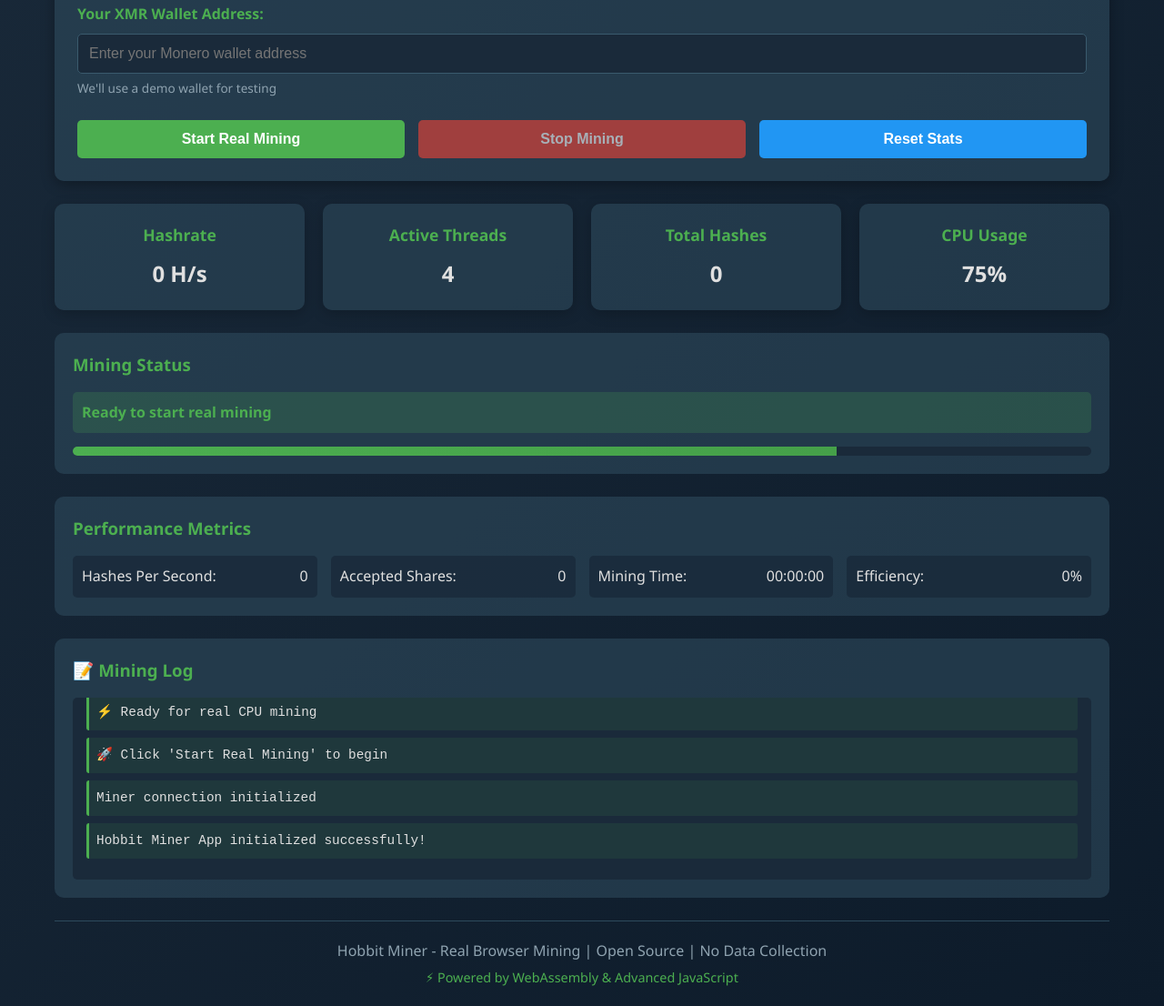
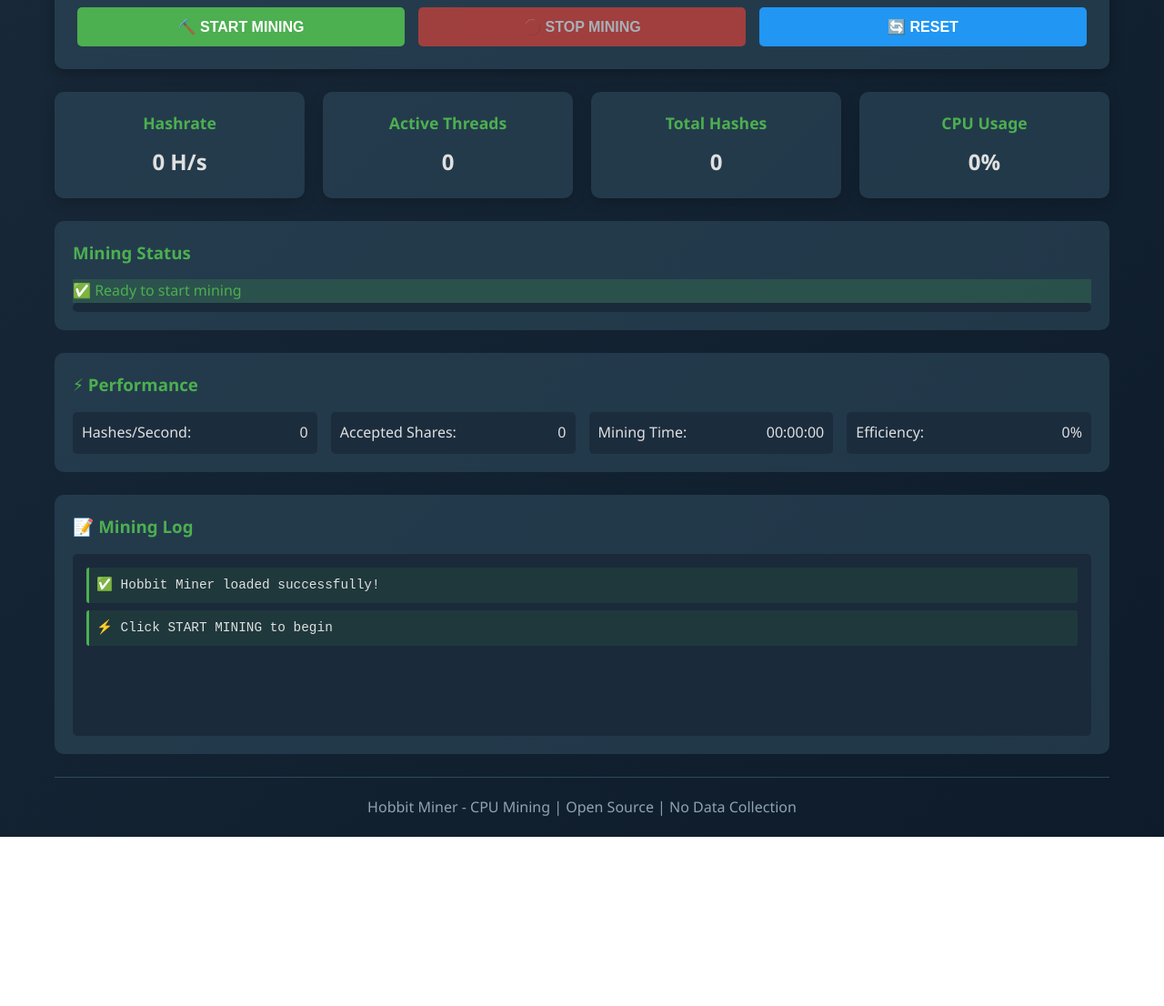
Before and after one commit to HobbitMiner/hobbit-miner, a website: page index.html in a window 1280 px wide. Shown: the part 415-1521 px from the top of the page at 91% size. After the commit the page ends 1335 px from the top, so only its background shows below. Drawn offline with Linux system fonts and the light colour scheme.

Commit message:
Update index.html

```diff
--- a/index.html
+++ b/index.html
@@ -3,7 +3,7 @@
 <head>
     <meta charset="UTF-8">
     <meta name="viewport" content="width=device-width, initial-scale=1.0">
-    <title>Hobbit Miner - Real Browser Mining</title>
+    <title>Hobbit Miner - CPU Mining</title>
     <link rel="stylesheet" href="styles.css">
 </head>
 <body>
@@ -20,7 +20,7 @@
         <main>
             <div class="mining-controls">
                 <div class="crypto-selector">
-                    <label id="crypto-label" for="crypto-select">Select Cryptocurrency:</label>
+                    <label id="crypto-label" for="crypto-select">Cryptocurrency:</label>
                     <select id="crypto-select">
                         <option value="monero">Monero (XMR)</option>
                         <option value="bitcoin">Bitcoin (BTC)</option>
@@ -38,16 +38,10 @@
                     <input type="range" id="intensity-slider" min="10" max="100" value="75" class="slider">
                 </div>
 
-                <div class="wallet-settings">
-                    <label id="wallet-label" for="wallet-input">Your XMR Wallet Address:</label>
-                    <input type="text" id="wallet-input" placeholder="Enter your Monero wallet address">
-                    <small id="wallet-help">We'll use a demo wallet for testing</small>
-                </div>
-
                 <div class="action-buttons">
-                    <button id="start-btn" class="btn btn-primary">🚀 Start Real Mining</button>
-                    <button id="stop-btn" class="btn btn-secondary" disabled>🛑 Stop Mining</button>
-                    <button id="reset-btn" class="btn btn-success">🔄 Reset Stats</button>
+                    <button id="start-btn" class="btn btn-primary">⛏️ START MINING</button>
+                    <button id="stop-btn" class="btn btn-secondary" disabled>🛑 STOP MINING</button>
+                    <button id="reset-btn" class="btn btn-success">🔄 RESET</button>
                 </div>
             </div>
 
@@ -72,17 +66,17 @@
 
             <div class="status-container">
                 <h3 id="status-title">Mining Status</h3>
-                <p id="status-text" class="status-idle">✅ Ready to start real mining</p>
+                <p id="status-text" class="status-idle">✅ Ready to start mining</p>
                 <div class="progress-bar">
                     <div id="progress-fill" class="progress-fill"></div>
                 </div>
             </div>
 
             <div class="performance-container">
-                <h3>⚡ Performance Metrics</h3>
+                <h3>⚡ Performance</h3>
                 <div class="performance-grid">
                     <div class="metric">
-                        <span>Hashes Per Second:</span>
+                        <span>Hashes/Second:</span>
                         <span id="hps-value">0</span>
                     </div>
                     <div class="metric">
@@ -104,15 +98,13 @@
                 <h3>📝 Mining Log</h3>
                 <div id="mining-log" class="log-content">
                     <div class="log-entry">✅ Hobbit Miner loaded successfully!</div>
-                    <div class="log-entry">⚡ Ready for real CPU mining</div>
-                    <div class="log-entry">🚀 Click 'Start Real Mining' to begin</div>
+                    <div class="log-entry">⚡ Click START MINING to begin</div>
                 </div>
             </div>
         </main>
 
         <footer>
-            <p id="footer-text">Hobbit Miner - Real Browser Mining | Open Source | No Data Collection</p>
-            <p class="footer-info">⚡ Powered by WebAssembly & Advanced JavaScript</p>
+            <p id="footer-text">Hobbit Miner - CPU Mining | Open Source | No Data Collection</p>
         </footer>
     </div>
 
```
